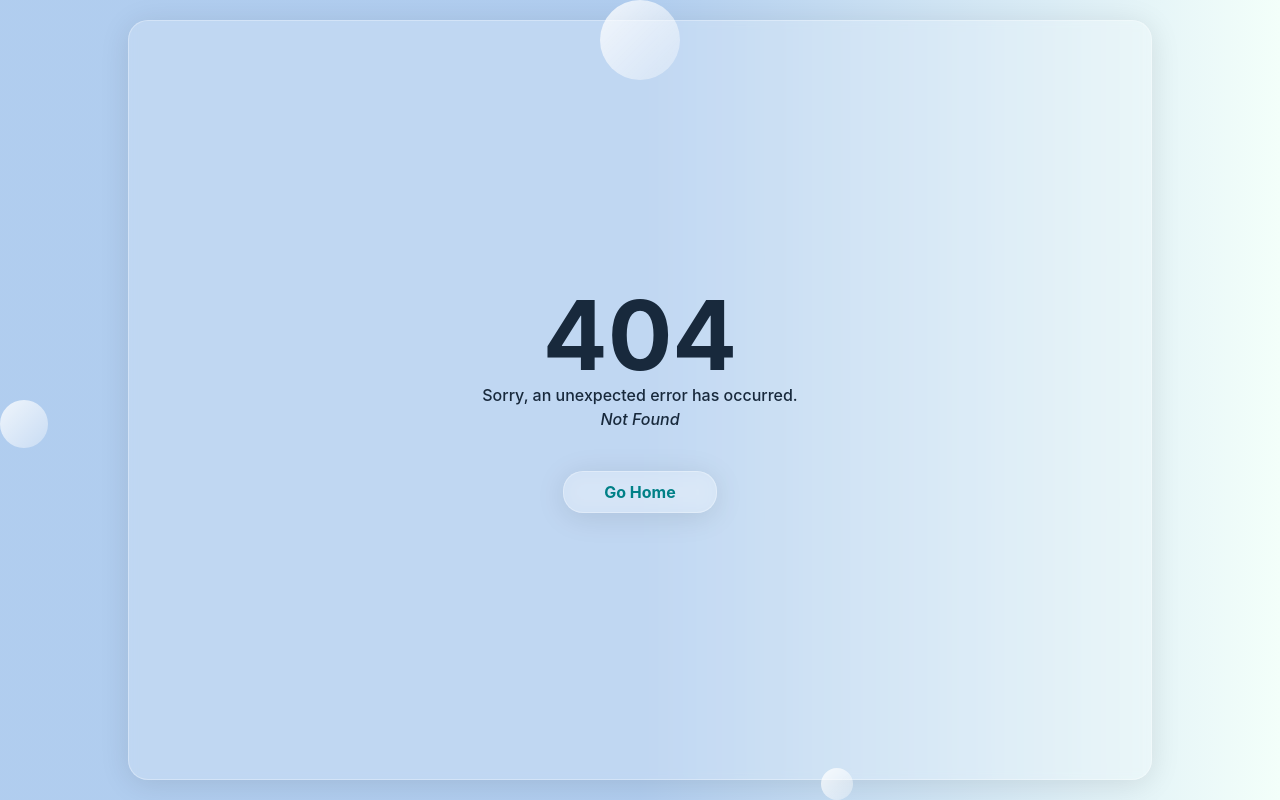
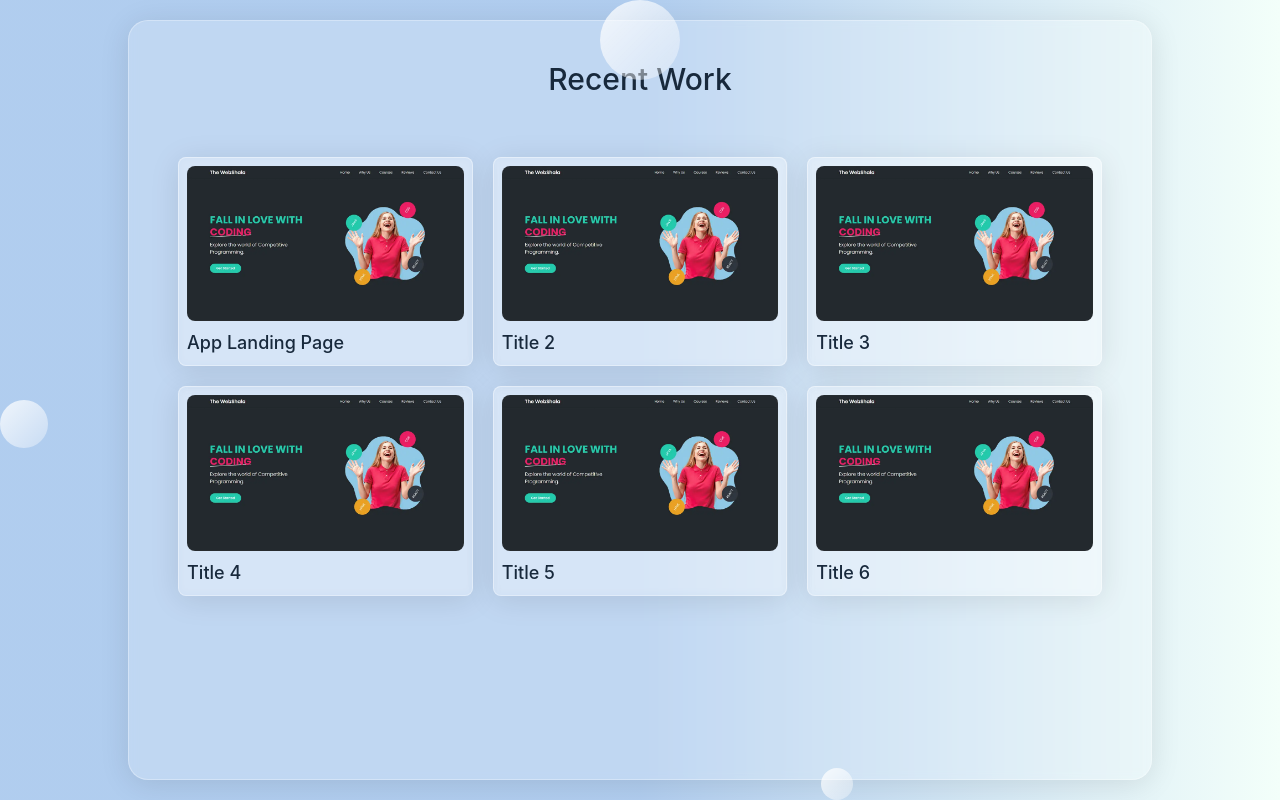
Before and after one commit to gonzaldd/my-portfolio, a React (Vite) app: page /portfolio in a window 1280 px wide. Before the commit this address had no page. Built offline with nearby package versions, Linux system fonts and the light colour scheme.

Commit message:
Add portfolio view

```diff
--- a/src/App.jsx
+++ b/src/App.jsx
@@ -3,6 +3,7 @@ import { createBrowserRouter, RouterProvider } from 'react-router-dom'
 import './css/App.css'
 import Home from './pages/home'
 import AboutMe from './pages/aboutMe'
+import Portfolio from './pages/portfolio'
 import ErrorPage from './pages/notFound'
 
 const router = createBrowserRouter([
@@ -14,7 +15,10 @@ const router = createBrowserRouter([
   {
     path: '/about-me',
     element: <AboutMe />,
-    errorElement: <ErrorPage />,
+  },
+  {
+    path: '/portfolio',
+    element: <Portfolio />,
   },
 ])
 
--- a/src/assets/data.json
+++ b/src/assets/data.json
@@ -21,7 +21,15 @@
       "company": "Swiss Medical",
       "position": "Fullstack Developer",
       "description": "Lorem ipsum dolor sit amet, consectetur adipiscing elit. Quisque scelerisque diam non nisi semper, et elementum lorem ornare. Maecenas placerat facilisis mollis. Duis sagittis ligula in sodales vehicula.",
-      "techs": ["ReactJS", "NodeJS", "ExpressJS", "NextJS", "MongoDB", "Docker"]
+      "techs": [
+        "ReactJS",
+        "NodeJS",
+        "ExpressJS",
+        "NextJS",
+        "MongoDB",
+        "Docker",
+        "Styled-Components"
+      ]
     },
     {
       "time": "2017",
--- /dev/null
+++ b/src/components/modal.jsx
@@ -0,0 +1,55 @@
+const Modal = ({ open, closeModal, data }) => {
+  return (
+    <div
+      className={`absolute ${
+        open ? 'active' : 'hidden'
+      } bg-gray-600 bg-opacity-95 h-full w-full hidden-scrollbar`}
+    >
+      <div className="flex flex-1 justify-center items-center">
+        <div className="glassCard fade-in-animation rounded-lg items-center p-5 flex flex-col max-w-[95%] md:max-w-[70%] bg-modal my-5">
+          <div className="flex w-full justify-end ">
+            <svg
+              onClick={closeModal}
+              stroke="currentColor"
+              class="max-w-[5vh] mb-3 glassButton rounded-full"
+              viewBox="0 0 1024 1024"
+              xmlns="http://www.w3.org/2000/svg"
+              fill="#000000"
+            >
+              <path
+                fill="#000000"
+                d="M764.288 214.592 512 466.88 259.712 214.592a31.936 31.936 0 0 0-45.12 45.12L466.752 512 214.528 764.224a31.936 31.936 0 1 0 45.12 45.184L512 557.184l252.288 252.288a31.936 31.936 0 0 0 45.12-45.12L557.12 512.064l252.288-252.352a31.936 31.936 0 1 0-45.12-45.184z"
+              ></path>
+            </svg>
+          </div>
+          <div className="w-full mb-5">
+            <img
+              className="rounded-lg w-full"
+              src={data?.img}
+              alt="portfolio-img"
+            />
+            <p className="font-medium text-3xl my-4 whitespace-nowrap text-ellipsis overflow-hidden">
+              {data?.title}
+            </p>
+            <p className="font-light pb-3">
+              Est consectetur veniam mollit minim duis ad quis deserunt anim
+              aliquip laboris. Enim pariatur sint excepteur occaecat esse
+              adipisicing veniam commodo sint officia cillum ex. Nisi ullamco
+              pariatur adipisicing laborum in minim ullamco officia sint sunt
+              est. Nulla eiusmod consectetur dolore dolor culpa labore quis
+              incididunt. Quis velit laborum mollit qui ut irure irure ipsum
+              velit labore. Fugiat aliqua ut tempor ullamco proident nostrud
+              sint ad aute.
+            </p>
+            <p className="font-normal pb-2">Created: </p>
+            <p className="font-normal pb-2">Techs: </p>
+            <p className="font-normal">Repository: </p>
+            {/* {data?.repo && <p>Repository: </p>} */}
+          </div>
+        </div>
+      </div>
+    </div>
+  )
+}
+
+export default Modal
--- a/src/css/App.css
+++ b/src/css/App.css
@@ -44,6 +44,9 @@ body {
 @keyframes fadeIn {
   0% {
     opacity: 0;
+  }
+  50% {
+    opacity: 50;
   }
   100% {
     opacity: 1;
@@ -122,7 +125,7 @@ main {
   color: var(--primary-color);
 }
 
-@media screen and (max-width: 390px) {
+@media screen and (max-width: 530px) {
   #glassCard {
     width: 95%;
   }
@@ -150,3 +153,13 @@ main {
   -webkit-animation-name: fadeOut;
   animation-name: fadeOut;
 }
+
+.hidden-scrollbar {
+  overflow: overlay;
+  -ms-overflow-style: none;
+  scrollbar-width: none;
+}
+
+.bg-modal {
+  background: rgba(255, 255, 255, 0.4);
+}
--- a/src/pages/aboutMe.jsx
+++ b/src/pages/aboutMe.jsx
@@ -1,10 +1,12 @@
 import { useTranslation } from 'react-i18next'
+import { useNavigate } from 'react-router-dom'
 
-import ProfilePic from '../assets/profile-pic-noback.png'
+import ProfilePic from '../assets/profile-pic-noback.webp'
 import Tabs from '../components/tabs'
 import { experience, education } from '../assets/data.json'
 
 const AboutMe = () => {
+  const navigate = useNavigate()
   const { t } = useTranslation('ABOUT_ME')
 
   return (
--- a/src/pages/home.jsx
+++ b/src/pages/home.jsx
@@ -1,18 +1,15 @@
 import { useTranslation } from 'react-i18next'
 import { useNavigate } from 'react-router-dom'
 
-import ProfilePic from '../assets/profile-pic-noback.png'
+import ProfilePic from '../assets/profile-pic-noback.webp'
 
 function Home() {
   const navigate = useNavigate()
   const { t } = useTranslation('HOME')
 
-  const handleAboutMe = () => navigate('/about-me')
-
-  const handlePortfolio = () => navigate('/portfolio')
+  const navToScreen = (screenName) => navigate(screenName)
 
   return (
-    <>
     <div
       id="glassCard"
       className="flex flex-col-reverse md:flex-row fade-in-animation"
@@ -26,13 +23,13 @@ function Home() {
         <div className="flex text-sm font-medium space-x-4">
           <button
             className="glassButton py-2 px-5 mt-7"
-              onClick={handleAboutMe}
+            onClick={() => navToScreen('/about-me')}
           >
             {t('ABOUT_ME_BUTTON')}
           </button>
           <button
             className="glassButton py-2 px-5 mt-7"
-              onClick={handlePortfolio}
+            onClick={() => navToScreen('/portfolio')}
           >
             {t('PORTFOLIO_BUTTON')}
           </button>
@@ -42,7 +39,6 @@ function Home() {
         <img className="rounded-full profilePic" src={ProfilePic} />
       </section>
     </div>
-    </>
   )
 }
 
--- /dev/null
+++ b/src/pages/portfolio.jsx
@@ -0,0 +1,53 @@
+import { useState } from 'react'
+import { useTranslation } from 'react-i18next'
+
+import Modal from '../components/modal'
+import PortfolioImg from '../assets/portfolio-example.webp'
+
+const portfolioList = [
+  { title: 'App Landing Page', img: PortfolioImg },
+  { title: 'Title 2', img: PortfolioImg },
+  { title: 'Title 3', img: PortfolioImg },
+  { title: 'Title 4', img: PortfolioImg },
+  { title: 'Title 5', img: PortfolioImg },
+  { title: 'Title 6', img: PortfolioImg },
+]
+
+const Portfolio = () => {
+  const [openModal, setOpenModal] = useState(false)
+  const { t } = useTranslation('PORTFOLIO')
+
+  return (
+    <>
+      <div
+        id="glassCard"
+        className="fade-in-animation flex justify-start flex-col items-center"
+      >
+        <h1 className="mt-10 text-3xl font-medium">{t('TITLE')}</h1>
+        <section className="flex justify-center gap-5 p-5 mt-10 flex-wrap">
+          {portfolioList.map((portfolio, i) => {
+            return (
+              <div
+                onClick={() => setOpenModal(portfolio)}
+                key={`${portfolio?.name}${i}`}
+                className="glassCard max-w-[100%] md:max-w-[30%] rounded-lg p-2 hover:opacity-70 hover:cursor-pointer h-fit"
+              >
+                <img className="rounded-lg" src={portfolio?.img} />
+                <p className="font-medium text-lg mt-2 whitespace-nowrap text-ellipsis overflow-hidden">
+                  {portfolio?.title}
+                </p>
+              </div>
+            )
+          })}
+        </section>
+      </div>
+      <Modal
+        open={Boolean(openModal)}
+        closeModal={() => setOpenModal(false)}
+        data={openModal}
+      />
+    </>
+  )
+}
+
+export default Portfolio
--- a/src/utils/translations/translations.json
+++ b/src/utils/translations/translations.json
@@ -18,6 +18,9 @@
       "DESCRIPTION_3": "My combination of technical skills and intellectual curiosity makes me a highly skilled software developer, capable of tackling any challenge that comes my way. Additionally, my varied interests and love of continuous learning enable me to bring different perspectives and skills to any team or project I'm involved in. If you're looking for a highly skilled and curious software developer, feel free to get in touch with me!",
       "DOWNLOAD_CV": "Download CV",
       "CONTACT_ME": "Contact me"
+    },
+    "PORTFOLIO": {
+      "TITLE": "Recent Work"
     }
   },
   "es": {
@@ -38,7 +41,10 @@
       "DESCRIPTION_2": "Además de mi experiencia técnica, soy una persona muy curiosa y me encanta aprender cosas nuevas. Soy un ávido lector y me gusta estar al día con las últimas tendencias y avances en mi campo. También soy un apasionado del cine y me encanta ver películas de diferentes géneros y estilos. Como complemento a mi vida sedentaria de programador, también me gusta mantenerme activo y en forma, y disfruto del ejercicio regular.",
       "DESCRIPTION_3": "Mi combinación de habilidades técnicas y curiosidad intelectual me convierte en un desarrollador de software altamente capacitado, capaz de abordar cualquier desafío que se presente. Además, mis intereses variados y mi amor por el aprendizaje continuo me permiten aportar diferentes perspectivas y habilidades a cualquier equipo o proyecto en el que me involucre. Si está buscando un desarrollador de software altamente capacitado y curioso, ¡no dude en ponerse en contacto conmigo!",
       "DOWNLOAD_CV": "Descargar CV",
-      "CONTACT_ME": "Contacto"
+      "CONTACT_ME": "Contacto",
+      "PORTFOLIO": {
+        "TITLE": "Trabajos Recientes"
+      }
     }
   }
 }
```
Also changed, not shown: src/assets/portfolio-example.webp (added), 1 other file (tests, documents, lock files or other folders). Lines whose indentation alone changed are shown as unchanged.
